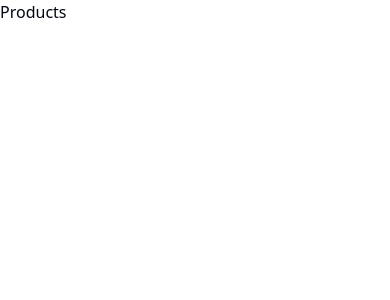
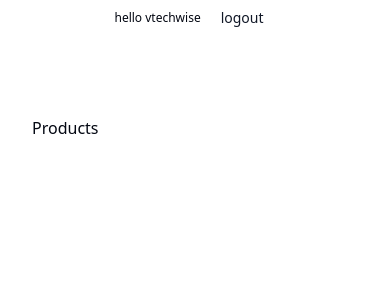
Before and after one commit to vtechwise/typescript-comfy-store, a React (Vite) app: page /products in a window 390 px wide. Shown: the top 300 px of the page. Built offline with nearby package versions, Linux system fonts and the light colour scheme.

Commit message:
add header component

```diff
--- /dev/null
+++ b/src/components/global/Header.tsx
@@ -0,0 +1,37 @@
+import { Divide } from "lucide-react";
+import { useState } from "react";
+import { Button } from "../ui/button";
+import { Link } from "react-router-dom";
+
+const Header = () => {
+  const [user, setUser] = useState<{ username: string } | null>({
+    username: "vtechwise",
+  });
+  const handleLogout = () => {
+    setUser(null);
+  };
+  return (
+    <header>
+      <div className="align-element flex justify-center sm:justify-end">
+        {user ? (
+          <div className="flex gap-x-2 dm:gap-x-8 items-center ">
+            <p className="text-xs sm:text-sm">hello {user.username}</p>
+            <Button variant="link" size="sm">
+              logout
+            </Button>
+          </div>
+        ) : (
+          <div className="flex items-center gap-x-6 justify-center -mr-4 gap-x-6 ">
+            <Button asChild variant="link" size="sm">
+              <Link to="/login">sign in / guest</Link>
+            </Button>
+            <Button asChild variant="link" size="sm">
+              <Link to="/register">register</Link>
+            </Button>
+          </div>
+        )}
+      </div>
+    </header>
+  );
+};
+export default Header;
--- /dev/null
+++ b/src/components/global/index.ts
@@ -0,0 +1 @@
+export { default as Header} from './Header';
--- a/src/index.css
+++ b/src/index.css
@@ -64,3 +64,9 @@
     @apply bg-background text-foreground;
   }
 }
+
+@layer components {
+  .align-element {
+    @apply mx-auto max-w-6xl px-8 ;
+  }
+}
--- a/src/pages/HomeLayout.tsx
+++ b/src/pages/HomeLayout.tsx
@@ -1,11 +1,12 @@
+import { Header } from "@/components/global"
 import { Outlet } from "react-router-dom"
 
 const HomeLayout = () => {
   return (
     <section>
-      <header></header>
+     <Header/>
       <nav></nav>
-      <main>
+      <main className="align-element py-20">
         <Outlet/>
       </main>
     </section>
```
